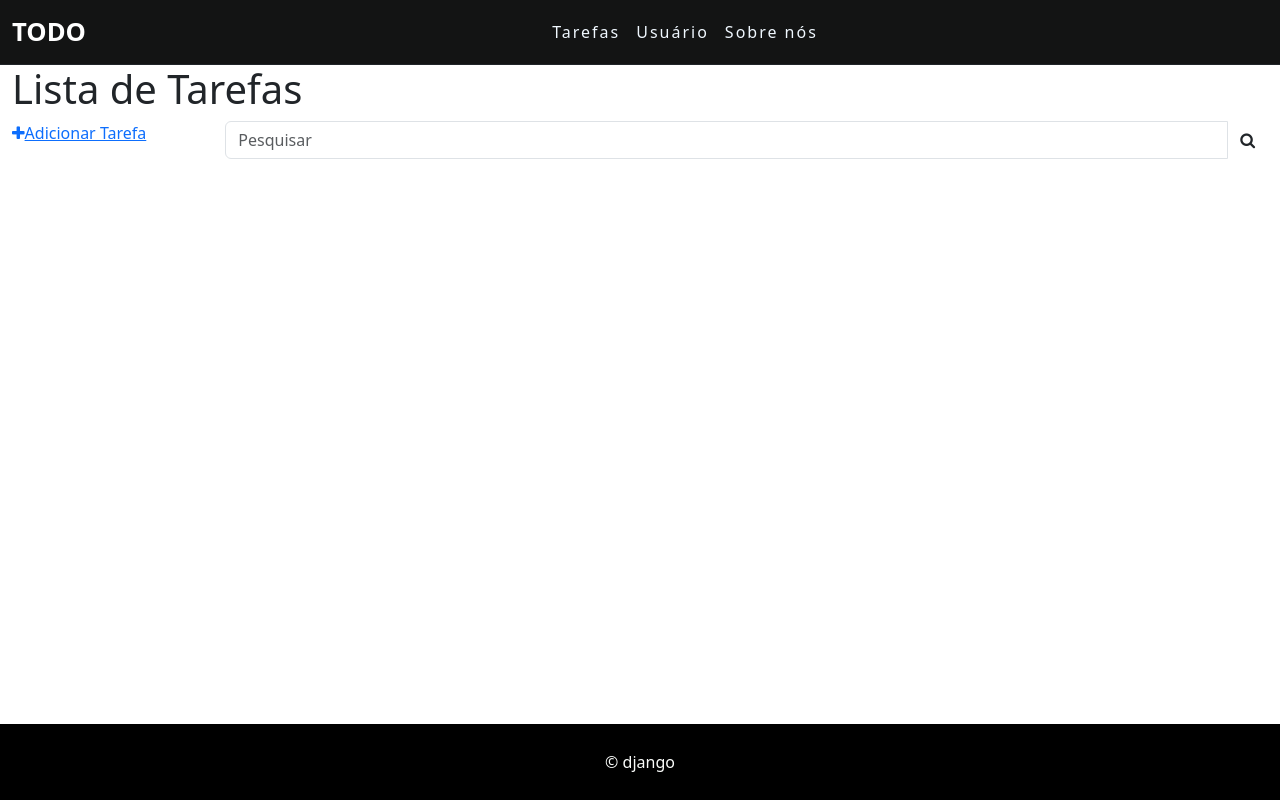
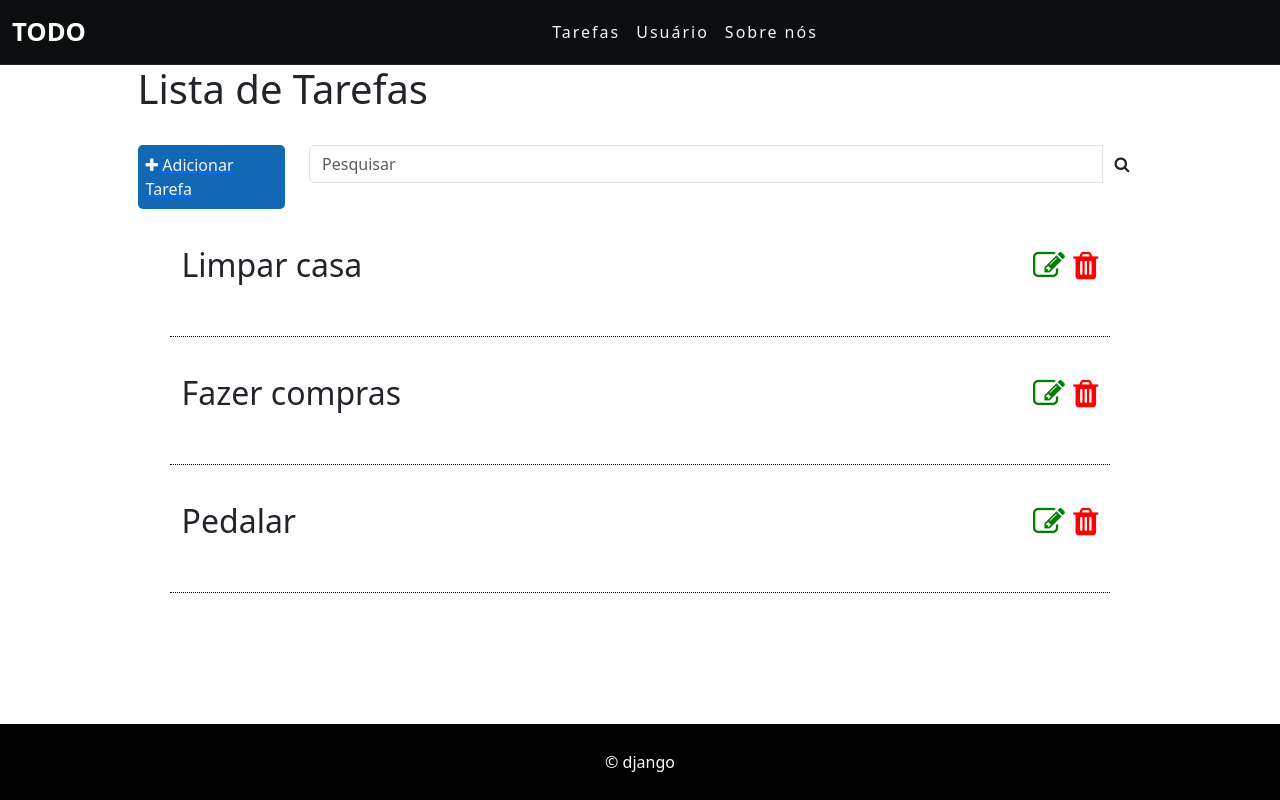
Before and after one commit to gilvanrb/Django-Todo, a Django app: page / in a window 1280 px wide. Run offline with Django 5.2, Linux system fonts and the light colour scheme.

Commit message:
versão 2
Criando as listas

```diff
--- a/tarefas/static/css/style.css
+++ b/tarefas/static/css/style.css
@@ -5,7 +5,7 @@ body{
 
 /*NAVBAR*/
 .navbar{
-    background-color: rgb(19, 20, 20) !important;
+    background-color: rgb(10, 14, 14) !important;
     border-bottom: 1px solid !important; /*Borda superior "TODO" (navbar-brand)*/
 }
 .navbar-nav{
@@ -22,6 +22,50 @@ body{
     letter-spacing: 2px !important;
 }
 
+/*Botão adicionar*/
+.add-div{
+    background-color: rgb(19, 104, 179);
+    color: aliceblue;
+    padding: 0.5em !important;
+    border-radius: 5px !important;
+}
+#add-buton{
+    text-decoration: none !important;
+    padding: 0 !important;
+    margin: 0 !important;
+}
+/*Main*/
+.list-div{ /*Distanciar o "adicionar tarefa"*/
+    margin-left: 10% !important;
+    margin-right: 10% !important;
+}
+.barra{
+    margin-top: 2em !important;
+}
+.input-group-btn{ /*borda da lupa*/
+    border: 1px solid rgb(0, 0, 0, 0. 206)!important;
+    border-radius: 5px !important;
+}
+/*Lista*/
+.item{
+    border-bottom: 1px dotted black !important; /*Linha pontilhada*/
+    height: 3em !important;
+    font-size: 2em !important;
+    margin: 1em !important;
+}
+
+.fa.fa-trash{
+    color: red !important;
+
+}
+.fa.fa-edit{
+    color: green !important;
+}
+.icones{
+    text-align: end !important;
+}
+
+
 footer{ /*Borda inferior (footer)*/
     background-color: black;
     border-top: 1px solid black !important; /*Cor Borda inferior*/
--- a/templates/tarefas/list.html
+++ b/templates/tarefas/list.html
@@ -41,10 +41,13 @@
     <main class="container-fluid">
         <div class="list-div">
             <h1>Lista de Tarefas</h1>
-            <div class="row">
+            <div class="row barra">
                 <div class="col-sm-2">
                     <a id="add-buttom" href="">
-                        <i class="fa fa-plus"></i>Adicionar Tarefa
+                        <div class="add-div">
+                            <i class="fa fa-plus"></i> Adicionar Tarefa
+                        </div>
+
                     </a>
 
                 </div>
@@ -60,8 +63,39 @@
                 </div>
 
             </div>
+            <div class="row item">
+                <div class="col-sm-10">
+                    <span>Limpar casa</span>
+                </div>
+                <div class="col-sm-2 icones">
+                    <a href=""><span><i class="fa fa-edit"></i></span></a>
+                    <a href=""><span><i class="fa fa-trash"></i></span></a>
+                </div>
+            </div>
+
+            <div class="row item">
+                <div class="col-sm-10">
+                    <span>Fazer compras</span>
+                </div>
+                <div class="col-sm-2 icones">
+                    <a href=""><span><i class="fa fa-edit"></i></span></a>
+                    <a href=""><span><i class="fa fa-trash"></i></span></a>
+                </div>
+            </div>
+
+            <div class="row item">
+                <div class="col-sm-10">
+                    <span>Pedalar</span>
+                </div>
+                <div class="col-sm-2 icones">
+                    <a href=""><span><i class="fa fa-edit"></i></span></a>
+                    <a href=""><span><i class="fa fa-trash"></i></span></a>
+                </div>
+            </div>
 
         </div>
+
+
 
 
     </main>
```
